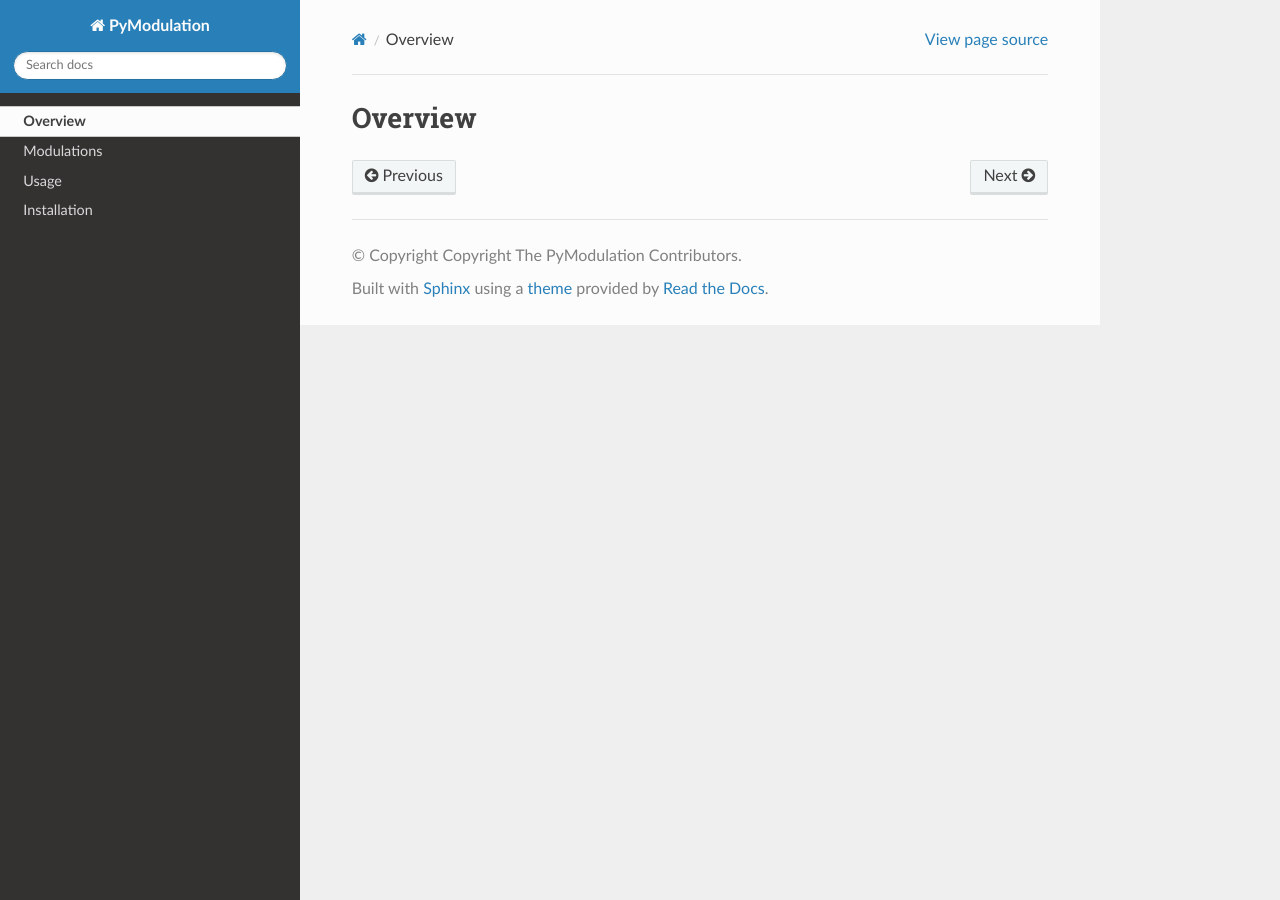
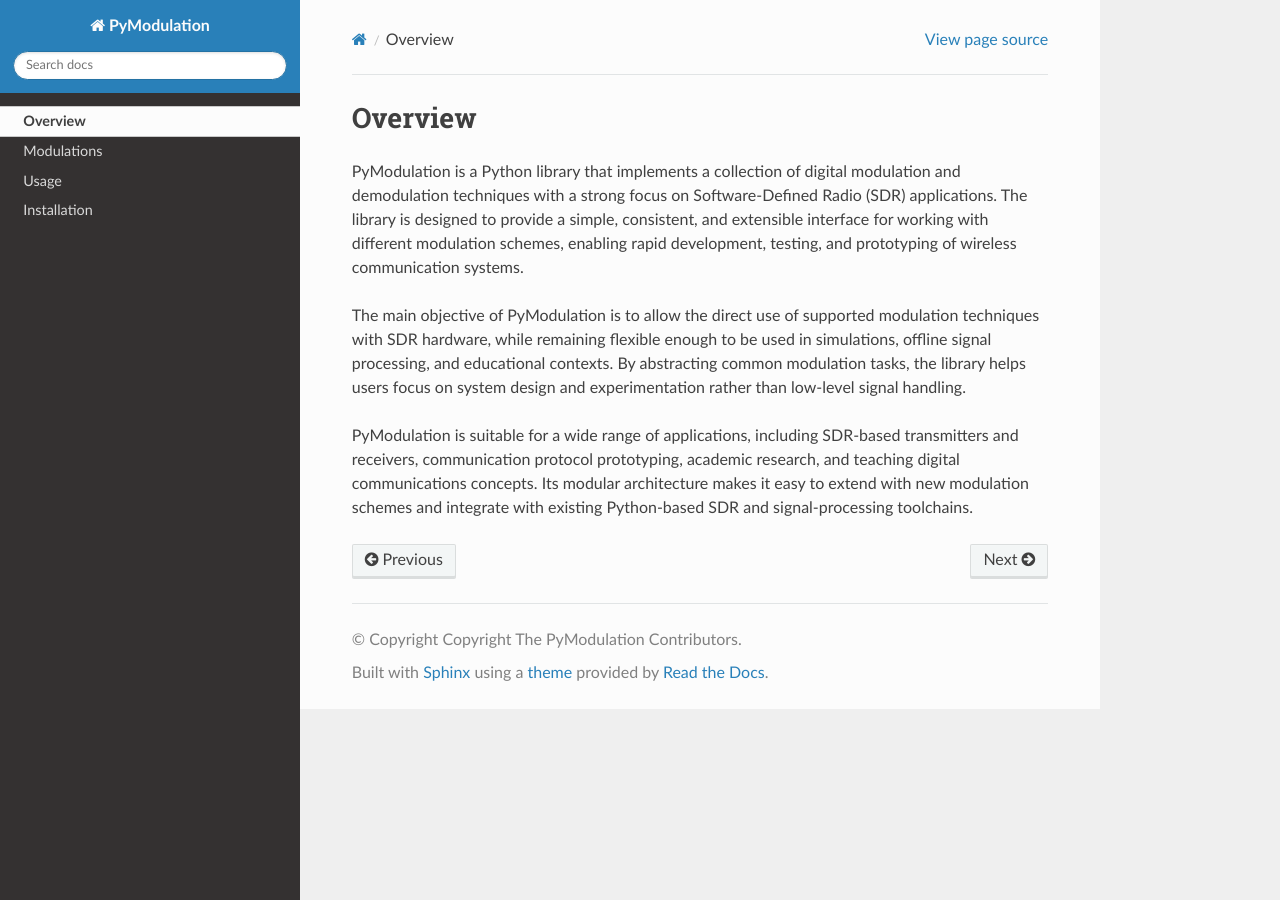
Before and after one commit to mgm8/pymodulation, a Sphinx documentation site: the page built from docs/overview.rst, in a window 1280 px wide. Built offline with Sphinx 7.4.7 and the Read the Docs theme 3.1.0, drawn with Linux system fonts in a browser that asks for light colours.

Commit message:
Adding a logo for the project and an overview text

```diff
--- a/docs/index.rst
+++ b/docs/index.rst
@@ -3,10 +3,10 @@
    You can adapt this file completely to your liking, but it should at least
    contain the root `toctree` directive.
 
-PyModulation Library Documentation
-==================================
+.. image:: img/logo.jpg
+   :width: 400
 
-TODO
+PyModulation is a Python library that implements a collection of digital modulation and demodulation techniques with a strong focus on Software-Defined Radio (SDR) applications. The library is designed to provide a simple, consistent, and extensible interface for working with different modulation schemes, enabling rapid development, testing, and prototyping of wireless communication systems.
 
 The project is fully open source and is available in a `GitHub repository <https://github.com/mgm8/pymodulation>`_. All contributions are welcome! If you found a bug, developed a new feature, or want to improve the documentation, there are two ways to do so: open an issue describing the suggested modification, or by opening a pull request. More information are available in the `CONTRIBUTING file <https://github.com/mgm8/pymodulation/blob/main/CONTRIBUTING.md>`_.
 
--- a/docs/overview.rst
+++ b/docs/overview.rst
@@ -1,3 +1,9 @@
 ********
 Overview
 ********
+
+PyModulation is a Python library that implements a collection of digital modulation and demodulation techniques with a strong focus on Software-Defined Radio (SDR) applications. The library is designed to provide a simple, consistent, and extensible interface for working with different modulation schemes, enabling rapid development, testing, and prototyping of wireless communication systems.
+
+The main objective of PyModulation is to allow the direct use of supported modulation techniques with SDR hardware, while remaining flexible enough to be used in simulations, offline signal processing, and educational contexts. By abstracting common modulation tasks, the library helps users focus on system design and experimentation rather than low-level signal handling.
+
+PyModulation is suitable for a wide range of applications, including SDR-based transmitters and receivers, communication protocol prototyping, academic research, and teaching digital communications concepts. Its modular architecture makes it easy to extend with new modulation schemes and integrate with existing Python-based SDR and signal-processing toolchains.
```
Also changed, not shown: README.md (+11 -1 lines), docs/img/logo.jpg (added), docs/img/logo.png (added).
